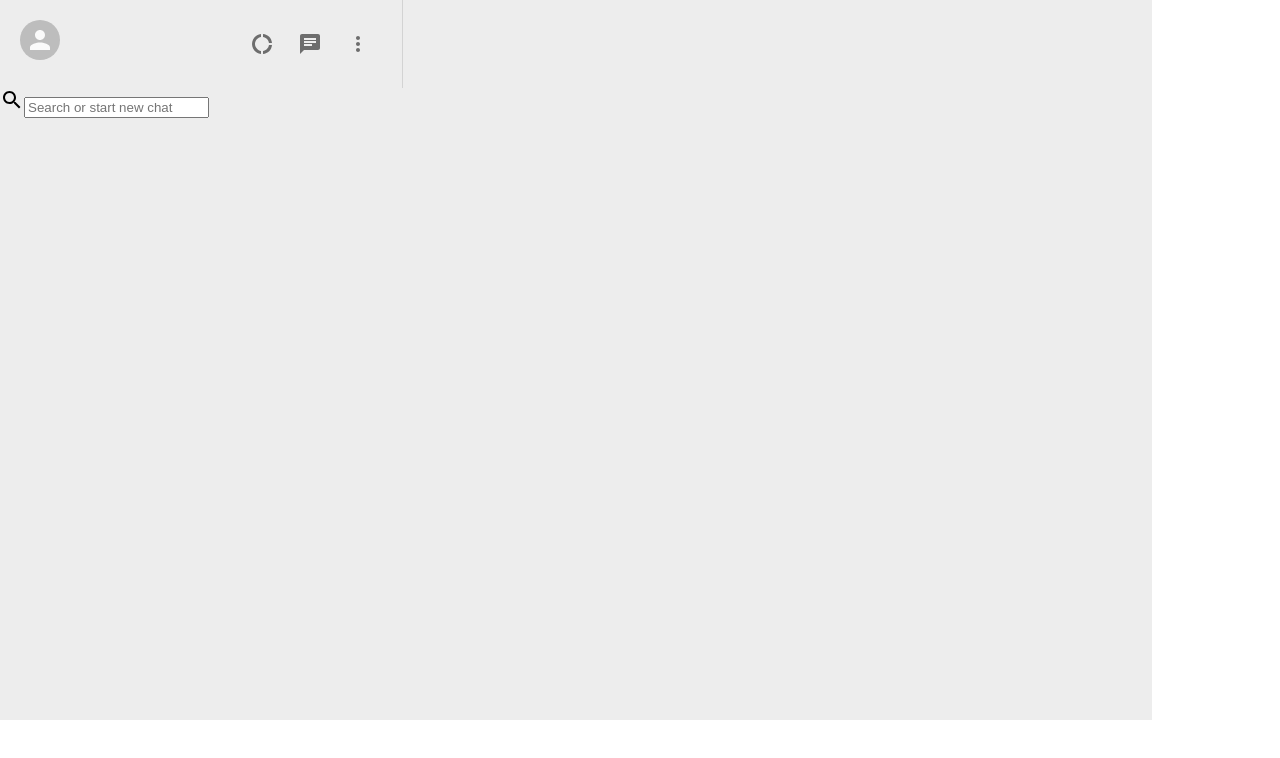
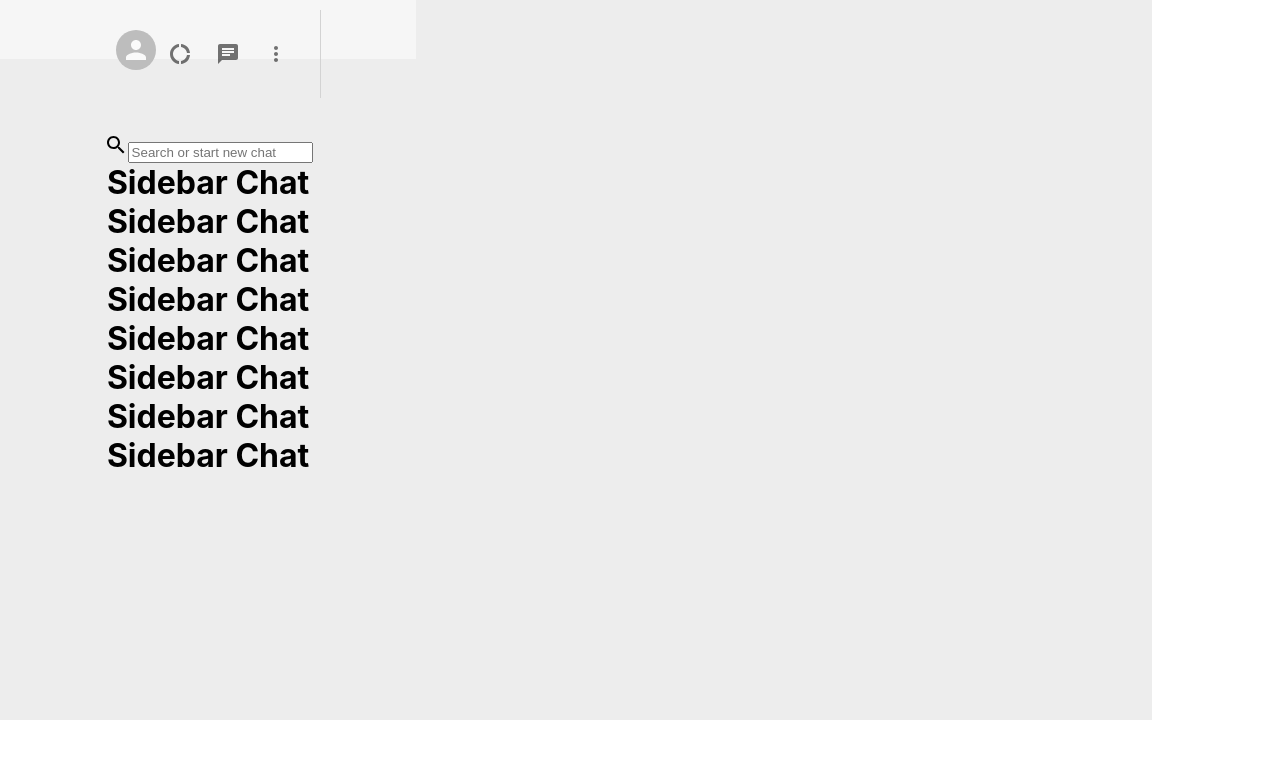
Before and after one commit to 12Harsha2000/Whatsapp, a React (Create React App) app in the folder whatsapp-clone/: page / in a window 1280 px wide. Shown: the top 758 px of the page. Built offline with nearby package versions, Linux system fonts and the light colour scheme.

Commit message:
Initiated

```diff
--- a/whatsapp-clone/src/Sidebar.css
+++ b/whatsapp-clone/src/Sidebar.css
@@ -2,6 +2,34 @@
     display: flex;
     flex-direction: column;
     flex: 0.35;
+  }
+
+  .sidebar{
+    display: flex;
+    align-items: center;
+    background-color: #f6f6f6;
+    height: 39px;
+    padding: 10px;
+  }
+
+  .sidebar_searchContainer{
+    display: flex;
+    align-items: center;
+    border-color: white;
+    width: 100%;
+    height: 35px;
+    border-radius: 20px;
+  }
+
+  .sidebar_searchContainer > .MuiSvgIcon-root{
+    color: gray;
+    padding: 10px;
+
+  }
+
+  .sidebar_searchContainer > input {
+    border: none;
+    margin-left: 10px;
   }
 
   .sidebar_header{
--- a/whatsapp-clone/src/Sidebar.js
+++ b/whatsapp-clone/src/Sidebar.js
@@ -24,11 +24,23 @@
       </div>
      </div>
      <div className="sidebar_search">
+        <div className="sidebar_searchContainer">
+
+        </div>
         <SearchOutlined />
         <input placeholder="Search or start new chat" type="text" />
      </div>
 
-     <div className="sidebar_chats"></div>
+     <div className="sidebar_chats">
+        <h1>Sidebar Chat</h1>
+        <h1>Sidebar Chat</h1>
+        <h1>Sidebar Chat</h1>
+        <h1>Sidebar Chat</h1>
+        <h1>Sidebar Chat</h1>
+        <h1>Sidebar Chat</h1>
+        <h1>Sidebar Chat</h1>
+        <h1>Sidebar Chat</h1>
+     </div>
     </div>
   );
 }
```
Lines whose indentation alone changed are shown as unchanged.
